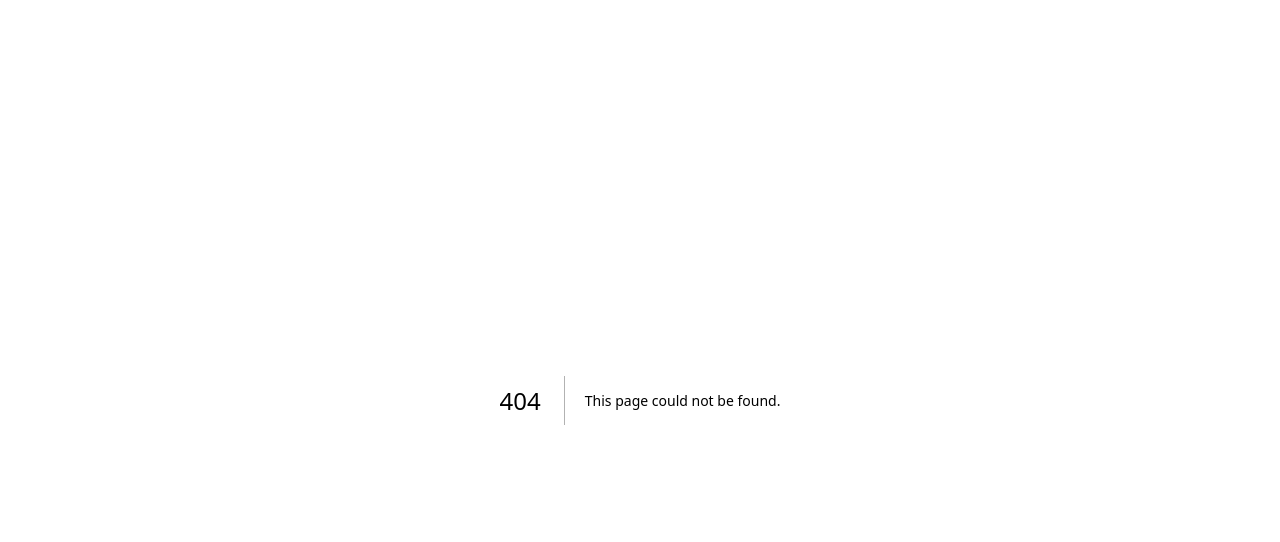
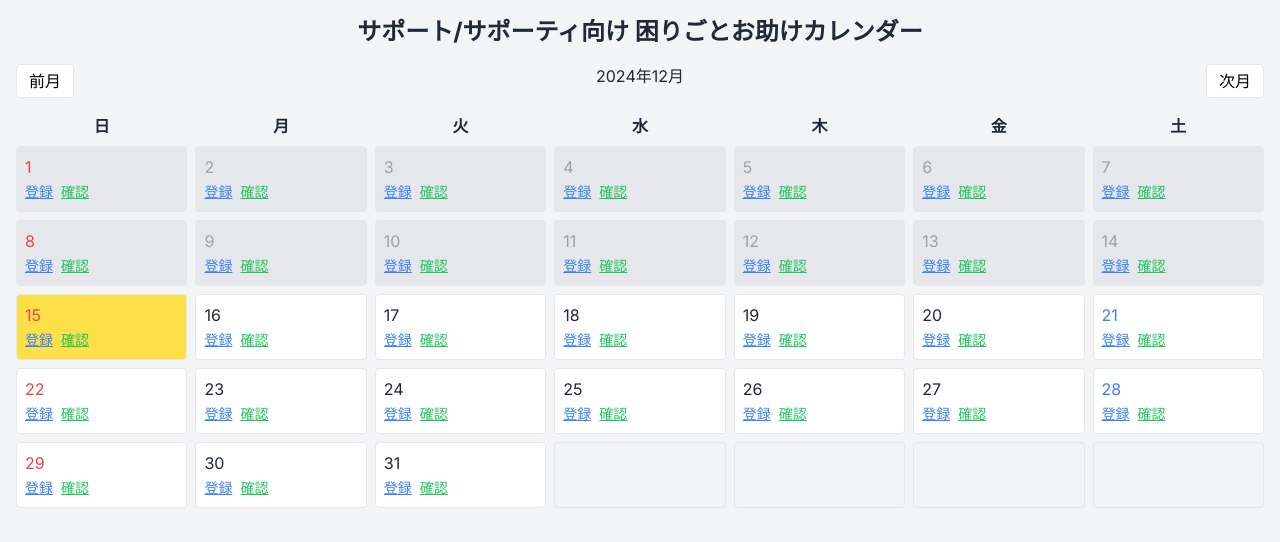
Before and after one commit to descartes3104/OSCARS_App_Frontend, a Next.js app: page /komarigoto in a window 1280 px wide. Before the commit this address had no page. Shown: the top 542 px of the page. Built offline with nearby package versions, Linux system fonts and the light colour scheme; no server answers.

Commit message:
komarigoto upload

```diff
--- /dev/null
+++ b/src/app/komarigoto/kakunin/page.jsx
@@ -0,0 +1,45 @@
+"use client";
+
+import { useEffect, useState } from "react";
+import { useRouter } from "next/navigation";
+
+export default function KakuninPage({ searchParams }) {
+  const [eventData, setEventData] = useState(null);
+  const router = useRouter();
+  const date = searchParams?.date || "";
+
+  useEffect(() => {
+    const fetchData = async () => {
+      const response = await fetch(`http://127.0.0.1:5000/api/events?date=${date}`);
+      if (response.ok) {
+        const data = await response.json();
+        setEventData(data);
+      } else {
+        router.push(`/komarigoto/touroku?date=${date}`);
+      }
+    };
+    fetchData();
+  }, [date]);
+
+
+  return (
+    <div className="min-h-screen bg-gray-100 p-4">
+      <h1 className="text-xl font-bold mb-4">困りごとを確認</h1>
+      {eventData && eventData.length > 0 ? (
+        <div className="space-y-4">
+            {eventData.map((event, index) => (
+                <div key={index} className="border p-4 rounded bg-white shadow">
+                    <p><strong>場所:</strong> {event.place}</p>
+                    <p><strong>依頼事項:</strong> {event.task}</p>
+                    <p><strong>特徴:</strong> {event.features}</p>
+                    <p><strong>ポイント:</strong> {event.points}</p>
+                    <button className="py-2 px-4 bg-green-500 text-white rounded">助ける</button>
+                </div>
+            ))}
+        </div>
+      ) : (
+        <p>{eventData ? "データがありません" : "データを取得中..."}</p>
+      )}
+    </div>
+  );
+}
--- /dev/null
+++ b/src/app/komarigoto/page.jsx
@@ -0,0 +1,142 @@
+"use client";
+
+import { useState, useEffect } from "react";
+import dayjs from "dayjs";
+import weekday from "dayjs/plugin/weekday";
+import isoWeek from "dayjs/plugin/isoWeek";
+
+dayjs.extend(weekday);
+dayjs.extend(isoWeek);
+
+export default function KomarigotoPage() {
+  const [currentDate, setCurrentDate] = useState(dayjs());
+  const [events, setEvents] = useState([]);
+
+  const holidays = [
+    "2025-01-01", "2025-01-13", "2025-02-11", "2025-02-24", "2025-03-20",
+    "2025-04-29", "2025-05-03", "2025-05-05", "2025-05-06", "2025-07-21",
+    "2025-08-11", "2025-09-15", "2025-09-23", "2025-10-13", "2025-11-03", "2025-11-24"
+  ];
+
+  useEffect(() => {
+    // イベントデータをバックエンドから取得
+    const fetchEvents = async () => {
+      try {
+        const response = await fetch("/api/events");
+        if (!response.ok) {
+          throw new Error("イベントデータの取得に失敗しました");
+        }
+        const data = await response.json();
+        setEvents(data.events || []);
+      } catch (error) {
+        console.error(error);
+      }
+    };
+
+    fetchEvents();
+  }, []);
+
+  const getDayClass = (day) => {
+    if (!day) return "p-2 border rounded bg-gray-100";
+    const today = dayjs();
+    const isPast = day.isBefore(today, "day");
+    const isToday = day.isSame(today, "day");
+    const isSunday = day.weekday() === 0;
+    const isSaturday = day.weekday() === 6;
+    const isHoliday = holidays.includes(day.format("YYYY-MM-DD"));
+
+    let classes = "p-2 border rounded cursor-pointer ";
+    if (isPast) {
+      classes += "bg-gray-200 text-gray-400 cursor-default";
+    } else if (isToday) {
+      classes += "bg-yellow-300";
+    } else {
+      classes += "bg-white";
+    }
+    if (isSaturday) classes += " text-blue-500";
+    if (isSunday || isHoliday) classes += " text-red-500";
+
+    return classes;
+  };
+
+  const handleConfirmClick = (dateStr) => {
+    // 該当日付のイベントがリストに存在するか確認
+    const eventExists = events.some((event) => event.date === dateStr);
+
+    if (eventExists) {
+      window.location.href = `/komarigoto/kakunin?date=${dateStr}`;
+    } else {
+      window.location.href = `/komarigoto/touroku?date=${dateStr}`;
+    }
+  };
+
+  const startOfMonth = currentDate.startOf("month");
+  const endOfMonth = currentDate.endOf("month");
+  const startDay = startOfMonth.weekday();
+  const endDay = endOfMonth.weekday();
+
+  const emptyDaysBefore = Array.from({ length: startDay }, () => null);
+  const emptyDaysAfter = Array.from({ length: 6 - endDay }, () => null);
+  const daysInMonth = Array.from({ length: endOfMonth.date() }, (_, i) =>
+    startOfMonth.add(i, "day")
+  );
+  const days = [...emptyDaysBefore, ...daysInMonth, ...emptyDaysAfter];
+
+  return (
+    <div className="min-h-screen bg-gray-100 p-4">
+      <h1 className="text-2xl font-bold text-center mb-4">サポート/サポーティ向け 困りごとお助けカレンダー</h1>
+      <div className="flex justify-between mb-4">
+        <button
+          onClick={() => setCurrentDate(currentDate.subtract(1, "month"))}
+          className="py-1 px-3 border rounded bg-white text-black"
+        >
+          前月
+        </button>
+        <h2>{currentDate.format("YYYY年MM月")}</h2>
+        <button
+          onClick={() => setCurrentDate(currentDate.add(1, "month"))}
+          className="py-1 px-3 border rounded bg-white text-black"
+        >
+          次月
+        </button>
+      </div>
+      <div className="grid grid-cols-7 gap-2">
+        {["日", "月", "火", "水", "木", "金", "土"].map((day, index) => (
+          <div key={index} className="text-center font-bold">{day}</div>
+        ))}
+        {days.map((day, index) => {
+          const dateStr = day && day.format("YYYY-MM-DD");
+
+          return (
+            <div
+              key={index}
+              className={getDayClass(day)}
+            >
+              {day && (
+                <>
+                  <div>{day.date()}</div>
+
+                  {/* 登録リンク */}
+                  <a
+                    href={`/komarigoto/touroku?date=${dateStr}`}
+                    className="text-blue-500 underline text-sm mr-2"
+                  >
+                    登録
+                  </a>
+
+                  {/* 確認リンク */}
+                  <a
+                    href={`/komarigoto/kakunin?date=${dateStr}`}
+                    className="text-green-500 underline text-sm"
+                  >
+                    確認
+                  </a>
+                </>
+              )}
+            </div>
+          );
+        })}
+      </div>
+    </div>
+  );
+}
--- /dev/null
+++ b/src/app/komarigoto/touroku/page.jsx
@@ -0,0 +1,85 @@
+"use client";
+
+import { useState } from "react";
+import { useRouter } from "next/navigation";
+
+export default function TourokuPage({ searchParams }) {
+  const [formData, setFormData] = useState({
+    place: "",
+    task: "",
+    features: "",
+    points: ""
+  });
+  const router = useRouter();
+  const date = searchParams?.date || "";
+
+  const handleInputChange = (e) => {
+    const { name, value } = e.target;
+    setFormData((prev) => ({ ...prev, [name]: value }));
+  };
+
+  const handleSubmit = async (e) => {
+    e.preventDefault();
+    const response = await fetch("http://127.0.0.1:5000/api/events", {
+      method: "POST",
+      headers: { "Content-Type": "application/json" },
+      body: JSON.stringify({ ...formData, date })
+    });
+    if (response.ok) {
+      alert("登録ありがとうございます！");
+      router.push("/komarigoto");
+    } else {
+      console.error("Failed to submit data");
+    }
+  };
+
+  return (
+    <div className="min-h-screen bg-gray-100 p-4">
+      <h1 className="text-xl font-bold mb-4">困りごとを登録</h1>
+      <form onSubmit={handleSubmit} className="space-y-4">
+        <div>
+          <label className="block text-sm font-medium">場所</label>
+          <input
+            name="place"
+            value={formData.place}
+            onChange={handleInputChange}
+            className="w-full p-2 border rounded"
+          />
+        </div>
+        <div>
+          <label className="block text-sm font-medium">依頼事項</label>
+          <input
+            name="task"
+            value={formData.task}
+            onChange={handleInputChange}
+            className="w-full p-2 border rounded"
+          />
+        </div>
+        <div>
+          <label className="block text-sm font-medium">特徴</label>
+          <input
+            name="features"
+            value={formData.features}
+            onChange={handleInputChange}
+            className="w-full p-2 border rounded"
+          />
+        </div>
+        <div>
+          <label className="block text-sm font-medium">ポイント</label>
+          <input
+            name="points"
+            value={formData.points}
+            onChange={handleInputChange}
+            className="w-full p-2 border rounded"
+          />
+        </div>
+        <button
+          type="submit"
+          className="py-2 px-4 bg-blue-500 text-white rounded"
+        >
+          登録
+        </button>
+      </form>
+    </div>
+  );
+}
```
